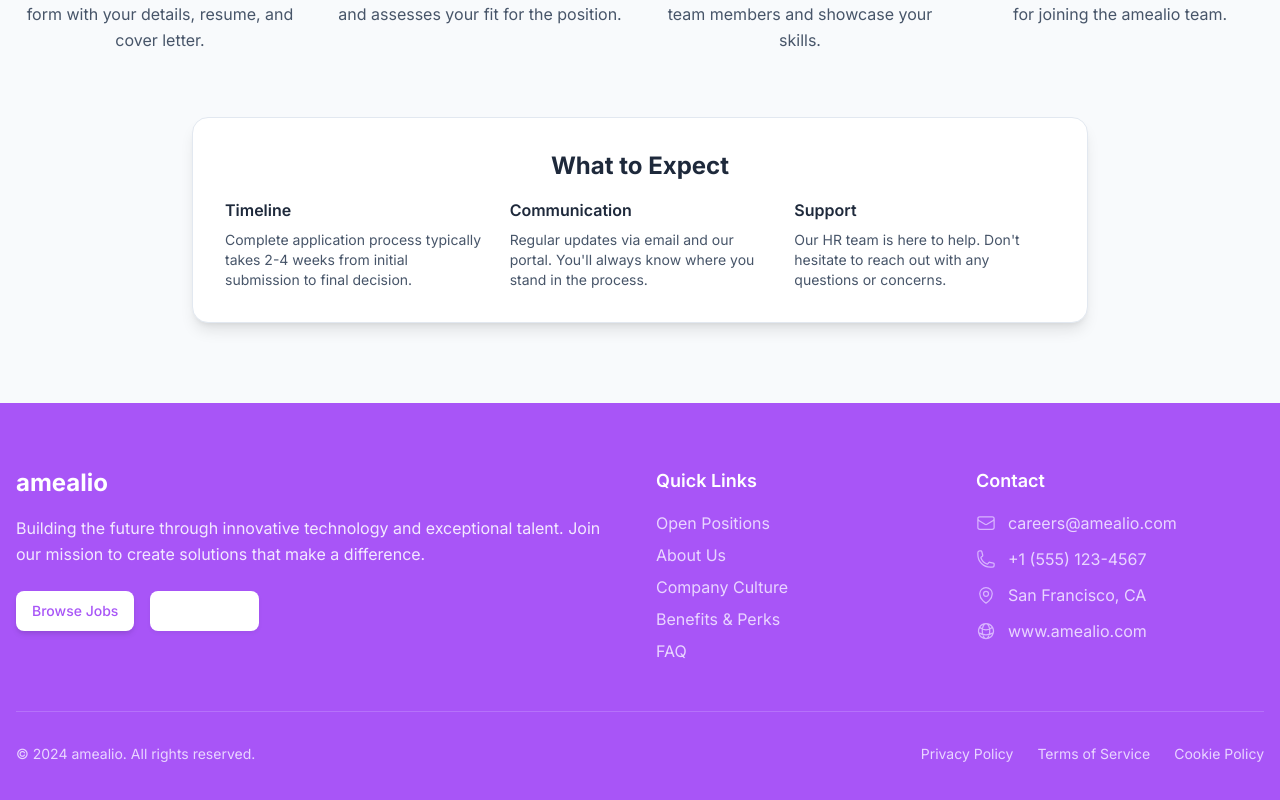
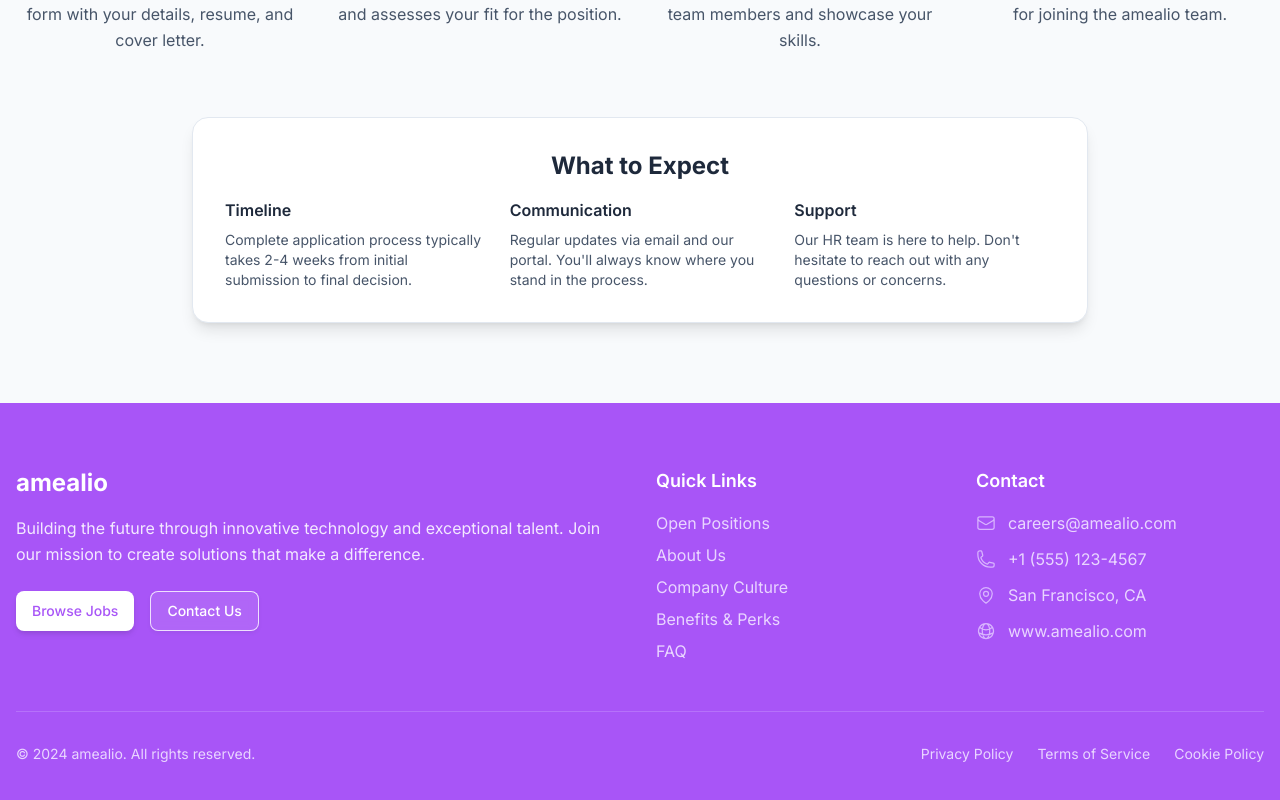
Before and after one commit to raghavthakkar789/amealio-careers-portal, a Next.js app: page / in a window 1280 px wide. Shown: the part 3579-4379 px from the top of the page. Built offline with nearby package versions, Linux system fonts and the light colour scheme; no server answers.

Commit message:
footer fixed

```diff
--- a/src/components/layout/Footer.tsx
+++ b/src/components/layout/Footer.tsx
@@ -36,7 +36,7 @@ export function Footer() {
               <Button
                 onClick={() => window.open('/contact', '_blank')}
                 variant="outline"
-                className="btn-secondary border-white/30 text-white hover:bg-white/20 hover:border-white/40 backdrop-blur-sm"
+                className="btn-secondary border-white/80 text-white bg-white/10 hover:bg-white/20 hover:border-white backdrop-blur-sm"
               >
                 Contact Us
               </Button>
```
